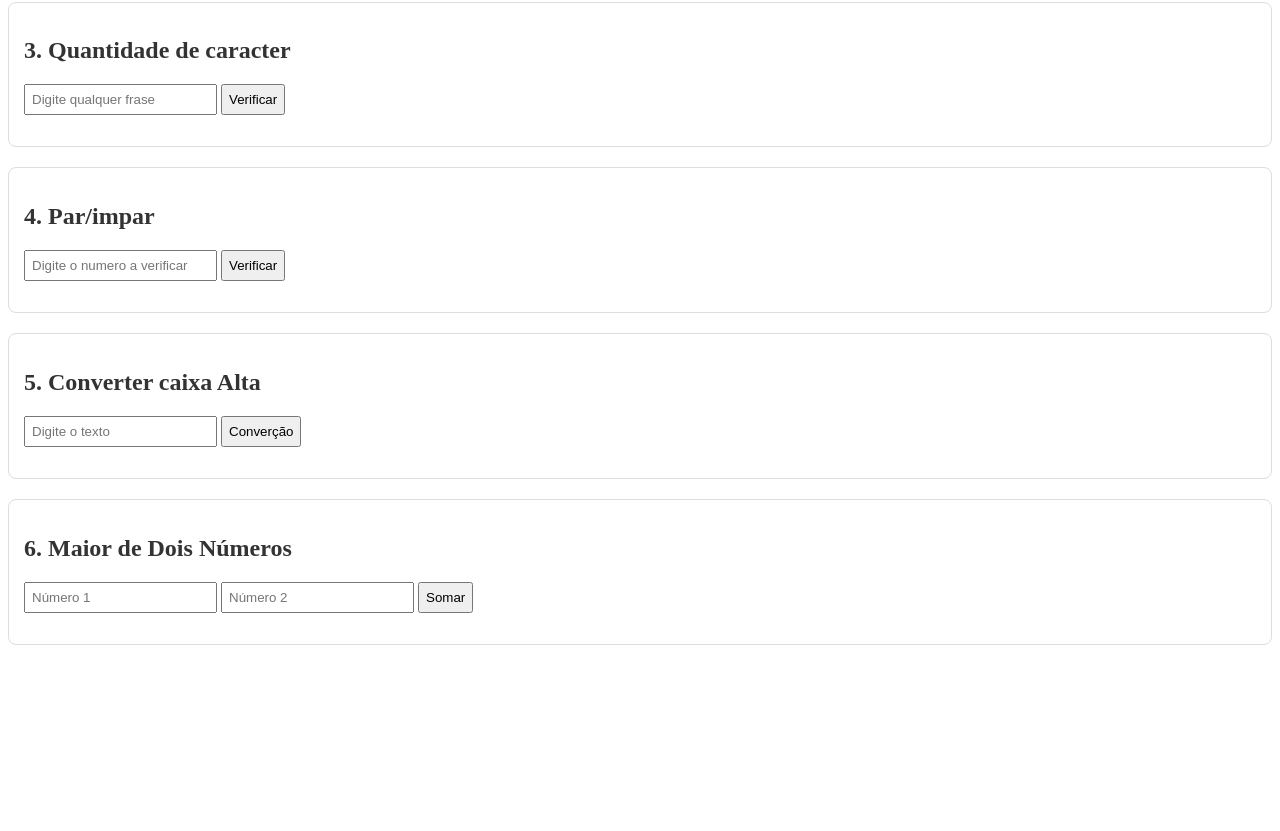
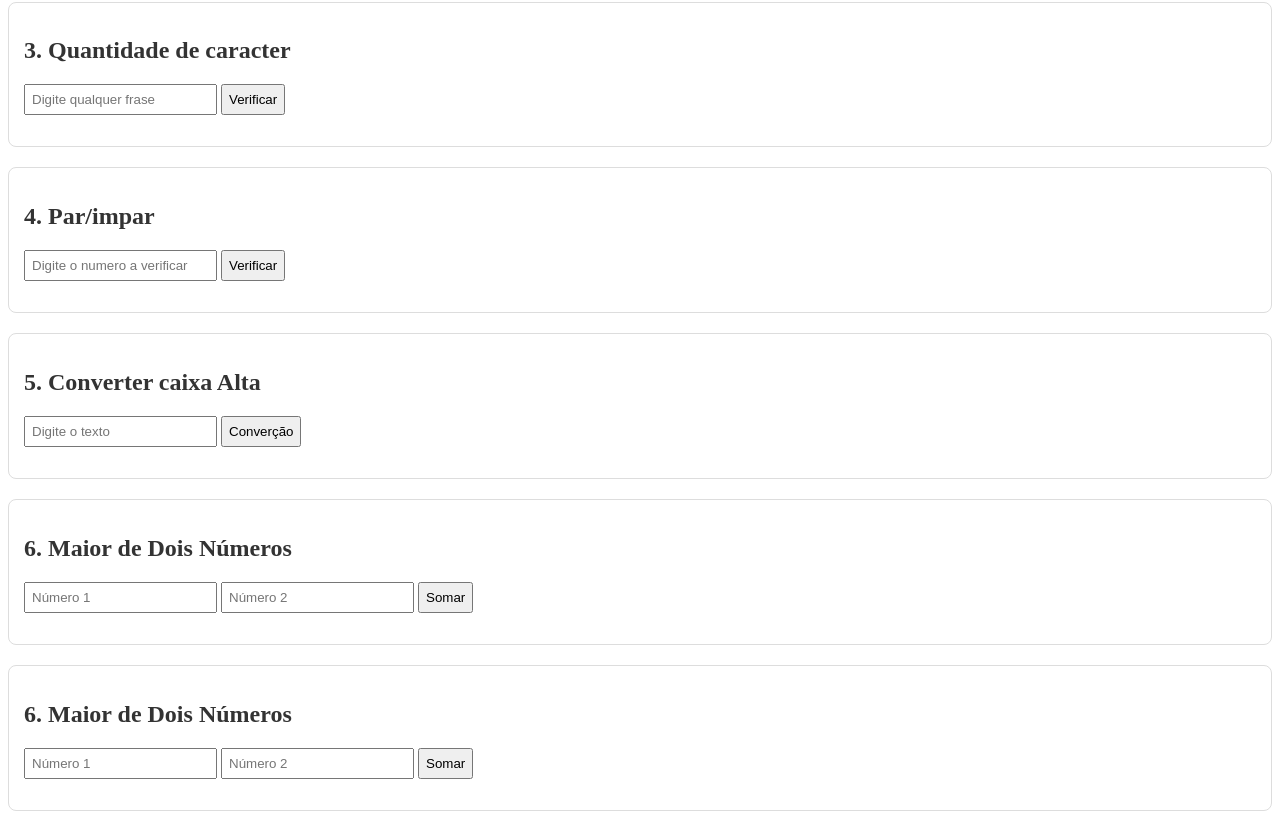
Before and after one commit to KenzoFukushima/JavaScriptB, a plain HTML site: page exercicios/index.html in a window 1280 px wide. Shown: the part 410-1241 px from the top of the page. Before the commit the page ends 1075 px from the top, so only its background shows below. Drawn offline with Linux system fonts and the light colour scheme.

Commit message:
adicao 4,5,6

```diff
--- a/exercicios/index.html
+++ b/exercicios/index.html
@@ -52,6 +52,14 @@
             <button onclick="verificarMaior();">Somar</button>
             <p id="resultado6"></p>
         </div>
+
+        <div class="exercicio">
+            <h2>6. Maior de Dois Números</h2>
+            <input type="number" id="num6_1" placeholder="Número 1">
+            <input type="number" id="num6_2" placeholder="Número 2">
+            <button onclick="verificarMaior();">Somar</button>
+            <p id="resultado6"></p>
+        </div>
     </div>
 
 
```
